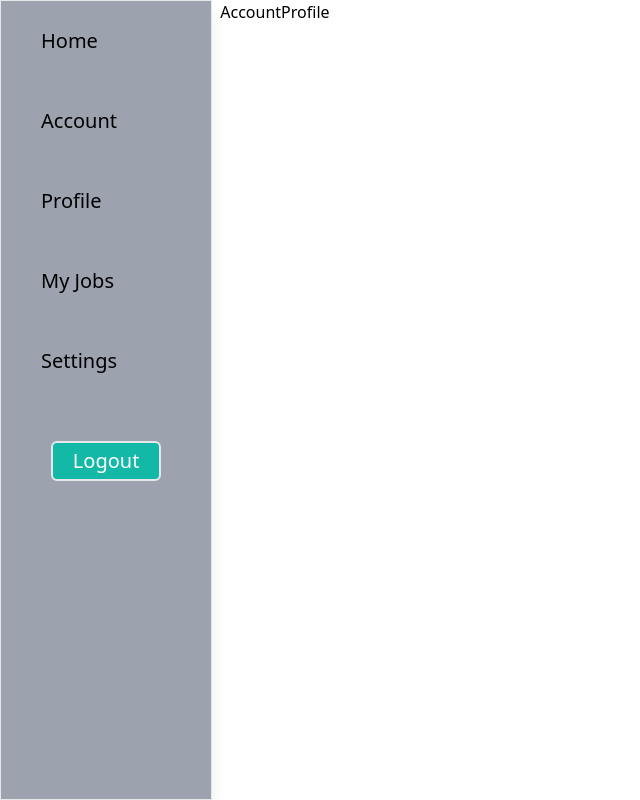
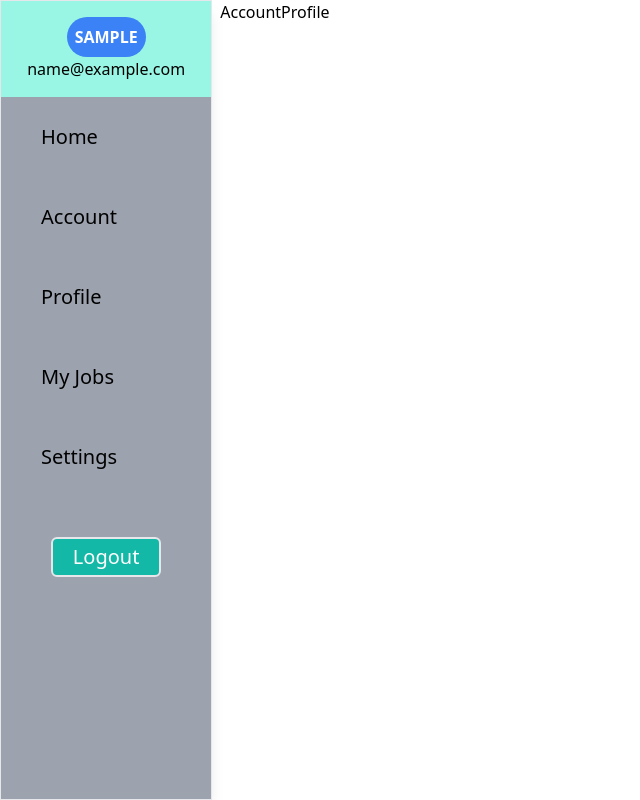
Before and after one commit to zakisudev/Z-jobs, a React (Create React App) app in the folder frontend/: page /profile in a window 1280 px wide. Shown: the whole page, without its empty margins (0-640 px from the left). Built offline with nearby package versions, Linux system fonts and the light colour scheme; sample sign-in values are in the browser's storage.

Commit message:
Add user profile information to sidebar

```diff
--- a/frontend/src/pages/Profile.jsx
+++ b/frontend/src/pages/Profile.jsx
@@ -26,6 +26,12 @@ const Profile = () => {
       <div className="flex gap-2">
         <div className="flex flex-col w-1/5 border bg-gray-400 shadow-lg h-screen">
           <ul className="flex flex-col mx-auto w-full">
+            <li className="flex flex-col items-center justify-center w-full h-24 bg-teal-200">
+              <span className="rounded-full bg-blue-500 p-2 text-white font-bold">
+                {userInfo.username.toUpperCase()}
+              </span>
+              <p>{userInfo.email}</p>
+            </li>
             <li>
               <NavLink
                 className="flex pl-10 items-center text-xl w-full h-20 hover:bg-teal-200 transition-all"
```
